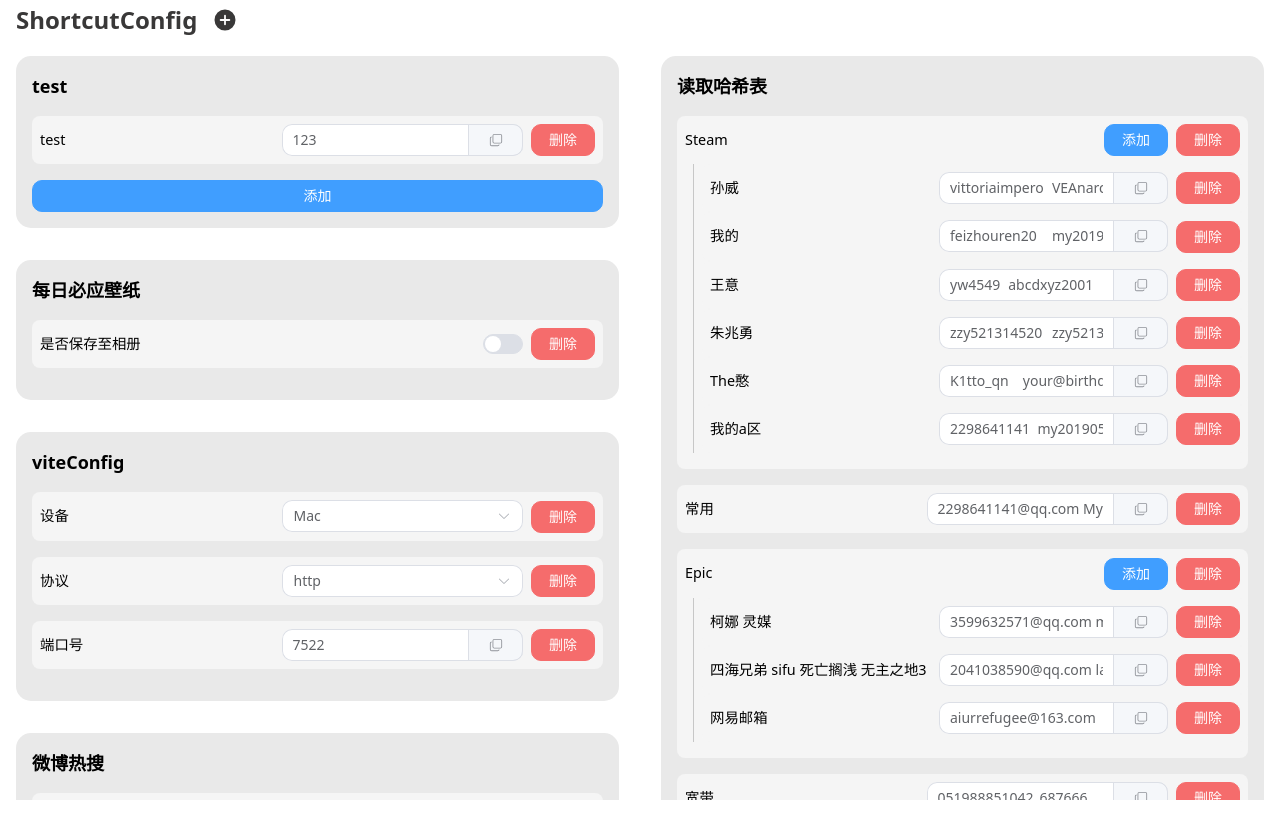
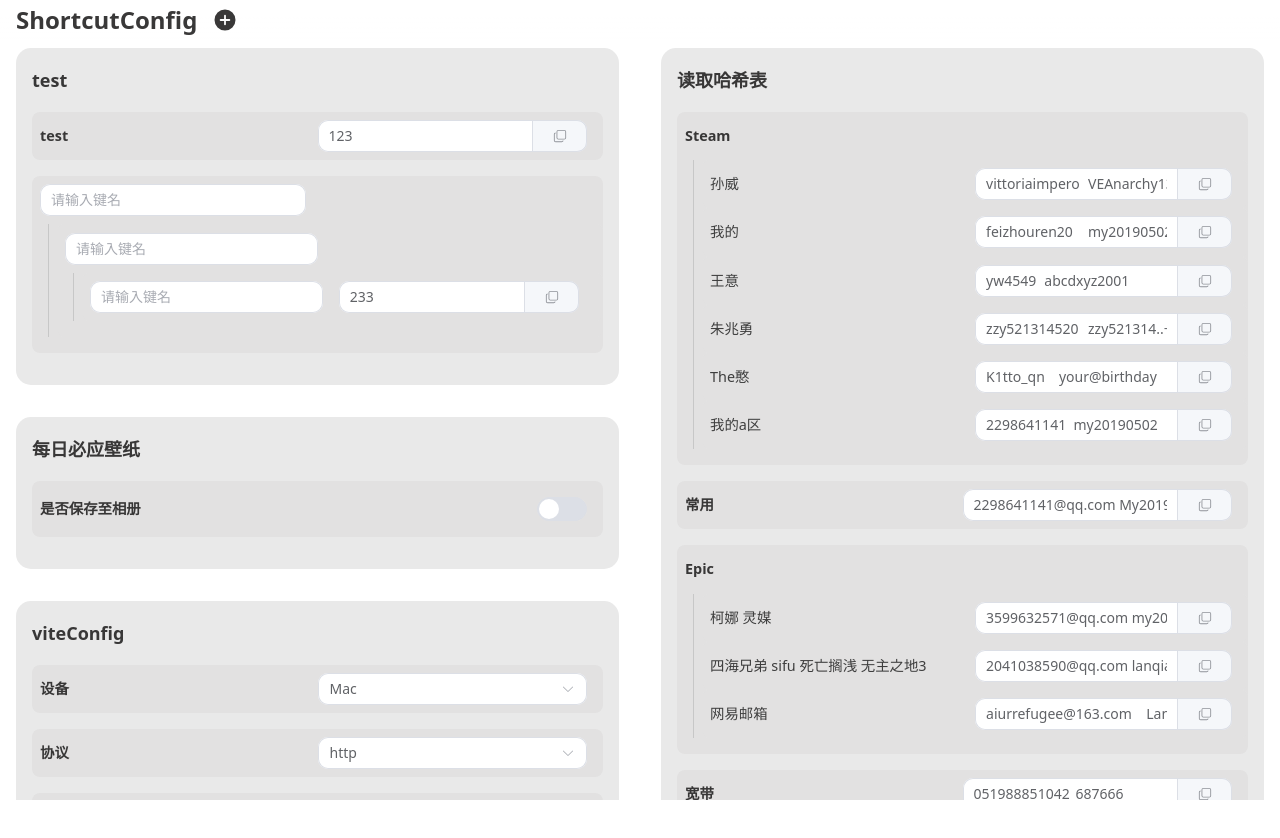
Before and after one commit to AiurRefugee/shortcutConfig, a Vue app: page / in a window 1280 px wide. Shown: the top 838 px of the page. Before the commit the page ends 800 px from the top, so only its background shows below. Built offline with nearby package versions, Linux system fonts and the light colour scheme.

Commit message:
optbutton

```diff
--- a/index.html
+++ b/index.html
@@ -1,14 +1,23 @@
 <!doctype html>
 <html lang="en">
+
 <head>
   <meta charset="UTF-8" />
   <link rel="icon" type="image/svg+xml" href="/vite.svg" />
-    <meta name="viewport" content="width=device-width, initial-scale=1.0, maximum-scale=1.0, user-scalable=no">
+  <meta name="viewport" content="width=device-width, initial-scale=1.0">
+  <meta name="theme-color" content="#FFFFFF" media="(prefers-color-scheme: light)">
+  <meta name="theme-color" content="#000000" media="(prefers-color-scheme: dark)">
+  <meta name="apple-mobile-web-app-capable" content="yes">
+  <meta name="apple-mobile-web-app-status-bar-style" content="black-translucent">
+  <meta name="browsermode" content="application">
+  <meta name="full-screen" content="yes" />
 
   <title>ShortcutConfig</title>
 </head>
+
 <body>
   <div id="app"></div>
   <script type="module" src="/src/main.js"></script>
 </body>
+
 </html>
--- a/src/App.vue
+++ b/src/App.vue
@@ -75,6 +75,7 @@ function checkName(name, callBack) {
 }
 
 onMounted(() => {
+
   // axios({
   //   method: "get",
   //   url: lgUrl + "/read-file",
@@ -116,16 +117,16 @@ function vibrate() {
     alert("您的设备不支持振动功能。");
   }
 }
-
 </script>
 <template>
+  <div class="appContainer">
     <div class="ShortcutConfig h-10 text-2xl w-full font-bold">
       <h1>ShortcutConfig</h1>
       <div class="addWrapper ml-4">
         <el-icon @click="addShortcut"><CirclePlusFilled /></el-icon>
       </div>
     </div>
-    <div class="shortcutContainer pt-10">
+    <div class="shortcutContainer pt-8 pb-16">
       <shortcut
         v-for="(shortcut, index) in ShortcutConfig"
         :key="index"
@@ -135,8 +136,9 @@ function vibrate() {
         @removeShortcut="removeShortcut"
         @checkName="checkName"
       />
+      <div class="w-full h-24"></div>
     </div>
+  </div>
 </template>
 <style lang="scss" scoped>
-
 </style>
--- a/src/components/Widgets.vue
+++ b/src/components/Widgets.vue
@@ -2,11 +2,11 @@
 import { ref, onMounted, inject } from "vue";
 import { useEventListener } from "@vueuse/core";
 import gsap from "gsap";
+import OptButton from "@/components/optButton.vue";
 import { copyToClipboard, findItem } from "@/utils/util.js";
 import { CopyDocument, Share, Plus } from "@element-plus/icons-vue";
 
 import Widgets from "@/components/Widgets.vue";
-import addButton from "@/components/addButton.vue";
 
 const $bus = inject("$bus");
 
@@ -25,14 +25,46 @@ const emit = defineEmits([
 
 const timeout = null;
 
+function hideAllButton(id) {
+  Array.from(document.querySelectorAll(id)).forEach((item) => {
+    gsap.to(item, {
+      width: "0",
+      duration: 0.3,
+      ease: "power1.inOut",
+    });
+  });
+}
+
+function toogleButton(button) {
+  if (button.clientWidth > 0) {
+    gsap.to(button, {
+      width: "0",
+      duration: 0.3,
+      ease: "power1.inOut",
+    });
+  } else {
+    gsap.to(button, {
+      width: "4rem",
+      duration: 0.3,
+      ease: "power1.inOut",
+    });
+  }
+}
+
 function showOpt(item, event) {
-  console.log(event);
-  const opt = listItemWrapper.value.querySelector("#opt");
-  gsap.to(opt, {
-    width: "10rem",
-    duration: 0.3,
-    ease: "power1.inOut",
-  });
+  console.log(item);
+  const deleteButton = listItemWrapper.value.querySelector("#delete");
+  if (props.param.canAddKeyValue) {
+    const addButton = listItemWrapper.value.querySelector("#add");
+    if (addButton) {
+      toogleButton(addButton);
+    }
+  }
+  hideAllButton("#add");
+  hideAllButton("#delete");
+  if (deleteButton) {
+    toogleButton(deleteButton);
+  }
 }
 
 onMounted(() => {});
@@ -43,17 +75,25 @@ onMounted(() => {});
     ref="listItemWrapper"
     class="listItemWrapper rounded-lg my-4"
     :id="param.key"
-    @click.stop="showOpt(item, $event)"
   >
     <div
       id="listItem"
+
       class="text-lg pl-2 flex items-center py-2 cursor-pointer"
     >
-      <div class="w-1/2 flex-1 whitespace-nowrap overflow-hidden">
-        <h2 class="w-full overflow-auto">{{ param.key }}</h2>
+      <div
+        class="w-1/2 flex-grow-2 whitespace-nowrap overflow-hidden pr-4"
+        :class="param.type ? '' : 'flex-shrink-0'"
+      >
+        <h2 class="w-full overflow-auto" v-if="param.key" @click.stop="showOpt(item, $event)">{{ param.key }}</h2>
         <!-- <div class="divider"></div> -->
+        <el-input
+          v-model="param.key"
+          placeholder="请输入键名"
+          v-else
+        ></el-input>
       </div>
-      <div class="w-1/2 flex-1 pr-2">
+      <div class="w-1/2 flex-grow-2 pr-2" :class="param.type ? '' : ''">
         <div class="w-full flex justify-end" v-if="param.type == 'select'">
           <el-select v-model="param.value" @change="update" style="width: 100%">
             <el-option
@@ -65,7 +105,11 @@ onMounted(() => {});
           </el-select>
         </div>
 
-        <div class="w-full flex justify-end" v-if="param.type == 'input'">
+        <div
+          class="w-full flex flex-grow-2 justify-end"
+          v-if="param.type == 'input'"
+          :class="param.type ? '' : ''"
+        >
           <el-input
             placeholder="请输入值"
             v-model="param.value"
@@ -79,24 +123,26 @@ onMounted(() => {});
             </template>
           </el-input>
         </div>
-        <div class="w-full flex justify-end" v-if="param.type == 'switch'">
-          <el-switch v-model="param.value" @change="update"></el-switch>
+        <div
+          class="w-full flex justify-end flex-grow-2"
+          v-if="param.type == 'switch'"
+          :class="param.type ? '' : ''"
+        >
+          <el-switch v-model="param.value" @change="update" size="large"></el-switch>
         </div>
       </div>
-      <div
-        id="add"
-        class="w-16 flex-shrink-0 mr-2 overflow-hidden"
-        v-if="param.canAddKeyValue || param.canAddSecParam"
-      >
-        <el-button type="primary" @click="addKeyValue">添加</el-button>
-      </div>
-      <div id="delete" class="w-16 flex-shrink-0 overflow-hidden mr-2">
-        <el-button type="danger">删除</el-button>
-      </div>
+      <OptButton :object="param" />
     </div>
     <div class="subWrapper ml-4 mb-4 pl-2 pr-0" v-if="param.params">
       <Widgets
         v-for="(item, index) in param.params"
+        :key="index"
+        :param="item"
+      />
+    </div>
+    <div class="subWrapper ml-4 mb-4 pl-2 pr-0" v-if="param.tempNodes">
+      <Widgets
+        v-for="(item, index) in param.tempNodes"
         :key="index"
         :param="item"
       />
--- /dev/null
+++ b/src/components/optButton.vue
@@ -0,0 +1,66 @@
+<script setup>
+import { ref, onMounted, inject } from "vue";
+import { copyToClipboard, adding } from "@/utils/util.js";
+import gsap from "gsap";
+const props = defineProps(["object", "wrapperName", "addDiretion"]);
+const $bus = inject("$bus");
+const emit = defineEmits(["addKeyValue"]);
+
+onMounted(() => {
+  // console.log("wrapperName", props.object.canAddKeyValue);
+});
+</script>
+<template>
+  <!-- 添加参数或键值对 -->
+  <div v-if="object.canAddKeyValue && object.canAddSecParam">
+    <el-popover
+      v-if="object.canAddSecParam"
+      placement="left"
+      title="选择添加类型"
+      :width="200"
+      trigger="click"
+    >
+      <template #reference>
+        <div
+          id="add"
+          class="w-0 flex-shrink-0 mr-2 overflow-hidden"
+        >
+        <el-button
+            ref="buttonRef"
+            type="primary"
+            >添加</el-button
+          >
+        </div>
+      </template>
+      <el-row justify="space-around" style="width: 100%" :gutter="10">
+        <el-col :span="12"
+          ><el-button type="primary"
+            >键值对</el-button
+          ></el-col
+        >
+        <el-col :span="12"
+          ><el-button type="primary"
+            >二级参数</el-button
+          ></el-col
+        >
+      </el-row>
+    </el-popover>
+  </div>
+  <div
+    id="add"
+    class="w-0 flex-shrink-0 mr-2 overflow-hidden"
+    v-if="object.canAddKeyValue && !object.canAddSecParam"
+  >
+    <el-button
+      ref="buttonRef"
+      type="primary"
+      @click="addKeyValue(object, wrapperName)"
+      >添加</el-button
+    >
+  </div>
+  <div id="delete" class="w-0 flex-shrink-0 overflow-hidden mr-2">
+    <el-button type="danger">删除</el-button>
+  </div>
+</template>
+<style lang="scss" scoped>
+</style>
--- a/src/styles/common.scss
+++ b/src/styles/common.scss
@@ -9,12 +9,18 @@
 div {
     -webkit-tap-highlight-color: transparent;
 }
+.flex-grow-1 {
+    flex-grow: 1;
+}
+.flex-grow-2 {
+    flex-grow: 2;
+}
 #opt {
     // transition: all 0.3s ease-in-out;
 }
 html {
     width: 100vw;
-    height: 100dvh;
+    height: 110dvh;
     overflow: auto;
     --shortcutWidth: 50vw;
     --shortcutMargin: 1rem;
@@ -30,6 +36,7 @@ html {
 
     --txtLight_Primary: #eeeeee;
     --txtDark_Primary: rgba(43, 42, 42, 0.932);
+    --txtDark_Basic: #3e3e3e;
 
     --radius-lg: 1rem;
 
@@ -47,25 +54,28 @@ html {
     --textColorPrimay: #2e2e2e;
     --textColorSecPrimary: #848484;
     --listBgColor: #dadada58;
-
+    background-color: var(--bgLight_Primary);
     @media (width <= 628px) {
+        font-size: 14px;
         --shortcutWidth: 90vw;
         --shortcutMargin: 1rem;
         --colNum: 1;
     }
 
     @media (prefers-color-scheme: dark) {
-        --bgColorPrimary: #181818;
-        --bgColorSecPrimary: #222222;
-        --textColorPrimay: #e7e7e7;
-        --textColorSecPrimary: #afafaf;
-        --listBgColor: #73737358;
+        --bgLight_Primary: rgb(0, 0, 0);
+        --bgLight_Secondary: #1e1e1e;
+        --bgLight_Basic: #2c2c2c;
+
+        --txtLight_Primary: #181818;
+        --txtDark_Primary: rgb(241 241 241 / 93%);
+        --txtDark_Basic: #b9b9b9;
     }
 }
 body {
     margin: 0;
     height: 100dvh;
-    overflow: auto;
+    overflow: hidden;
 }
 svg {
     // width: 100%;
@@ -73,6 +83,7 @@ svg {
     aspect-ratio: 1 / 1;
     cursor: pointer;
 }
+
 .shortcutContainer {
     width: 100vw;
     // column-width: 45%;
@@ -94,8 +105,12 @@ svg {
     width: 100%;
     break-inside: avoid;
     padding: var(--shortcutPad);
+    background-color: var(--bgLight_Primary);
     .shortcut {
         // margin: var(--shortcutMargin);
+        h2 {
+            color: var(--txtDark_Primary);
+        }
         border-radius: var(--radius-lg);
         padding: var(--shortcutPad);
         background-color: var(--bgLight_Secondary);
@@ -119,7 +134,7 @@ button {
     justify-content: stretch;
     align-content: flex-start;
     align-items: flex-start;
-    background-color: var(--bgColorPrimary);
+    background-color: var(--bgLight_Primary);
 }
 .ShortcutConfig {
     width: 100vw;
@@ -130,6 +145,7 @@ button {
     display: flex;
     align-items: center;
     background: var(--bgLight_Primary);
+    background: linear-gradient(to bottom, var(--bgLight_Primary) 35%, transparent 100%);
     color: var(--txtDark_Primary);
 }
 
@@ -234,20 +250,32 @@ button {
     min-height: var(--cellHeight);
 }
 .listItemWrapper {
+    $baseFontSize: 0.9rem;
     overflow: hidden;
     transition: height 0.5s ease-in-out;
     // margin: 0 15px;
-    background-color: #f5f5f5;
+    background-color: var(--bgLight_Basic);
     .listItemWrapper {
         margin: 0;
+
     }
     h2 {
-        font-size: 0.9rem;
+        font-size: 1.1rem;
+        font-weight: 600;
     }
+    .listItemWrapper h2 {
+        color: var(--txtDark_Basic);
+        font-weight: 400;
+        font-size: $baseFontSize;
+    }
+    #listItem h2 {
+        font-size: $baseFontSize;
+    }
+
+
     .subWrapper {
         // background-color: #edededea;
         border-left: 1px solid #c7c7c7;
-
     }
 }
 .divider {
--- a/src/views/shortcut.vue
+++ b/src/views/shortcut.vue
@@ -2,8 +2,7 @@
 import { ref, onMounted, inject } from "vue";
 import gsap from "gsap";
 import Widgets from "@/components/Widgets.vue";
-import addButton from "@/components/addButton.vue";
-import { calHeight } from "../utils/util";
+import OptButton from "@/components/optButton.vue";
 
 import { CopyDocument, Share, Plus } from "@element-plus/icons-vue";
 import { ElMessage } from "element-plus";
@@ -18,88 +17,47 @@ function runShortCut(name) {
 const $bus = inject("$bus");
 const thisShortcut = ref();
 
-// 删除参数
-function removeParam(index) {
-  props.shortcut.params.splice(index, 1);
-  if (!props.shortcut.canAddKeyValue && !props.shortcut.canAddSecParam) {
-    if (props.shortcut.params && props.shortcut.params.length == 0) {
-      removeShortCut();
-    }
-  }
+function hideAllButton(id) {
+  Array.from(document.querySelectorAll(id)).forEach((item) => {
+    gsap.to(item, {
+      width: "0",
+      duration: 0.3,
+      ease: "power1.inOut",
+    });
+  });
 }
 
-// 删除shortcut
-function removeShortCut() {
-  emit("removeShortcut", props.index);
-}
-
-// 删除tempNode中的元素
-function removeTempNode(index) {
-  props.shortcut.tempNodes.splice(index, 1);
-  if (!props.shortcut.canAddKeyValue && !props.shortcut.canAddSecParam) {
-    if (!props.shortcut.tempNodes || props.shortcut.tempNodes.length == 0) {
-      removeShortCut();
-    }
-  }
-}
-
-function updateNode(index) {
-  props.shortcut.params.push(props.shortcut.tempNodes.splice(index, 1)[0]);
-  console.log(props.shortcut.params);
-}
-
-function toggleRemove(e) {
-  if (e.target.tagName == "INPUT") return;
-  if (
-    Array.from(e.target.classList).filter((item) => item.includes("el")).length
-  )
-    return;
-  const btn =
-    thisShortcut.value && thisShortcut.value.querySelector(".shortcutBtn");
-  if (!btn) return;
-  Array.from(document.getElementsByClassName("shortcutBtn")).forEach((btn) => {
-    if (btn !== e.target) {
-      gsap.to(btn, {
-        width: 0,
-        duration: 0.5,
-        ease: "power1.inOut",
-      });
-    }
-  });
-  if (!btn.clientWidth) {
-    gsap.to(btn, {
-      width: "100px",
-      duration: 0.5,
+function toogleButton(button) {
+  if (button.clientWidth > 0) {
+    gsap.to(button, {
+      width: "0",
+      duration: 0.3,
       ease: "power1.inOut",
     });
   } else {
-    gsap.to(btn, {
-      width: 0,
-      duration: 0.5,
+    gsap.to(button, {
+      width: "4rem",
+      duration: 0.3,
       ease: "power1.inOut",
     });
   }
 }
 
-function finish() {
-  let nameRep = false;
-  emit("checkName", props.shortcut.shortcutName, (val) => {
-    nameRep = val;
-  });
-  console.log(nameRep);
-  if (nameRep) {
-    ElMessage.error("快捷指令名称重复");
-    return false;
+function showOpt(item, event) {
+  if (event.target.tagName === "SPAN" || event.target.tagName == 'BUTTON') return false;
+  console.log(item, event);
+  hideAllButton("#add");
+  hideAllButton("#delete");
+  const deleteButton = thisShortcut.value.querySelector("#delete");
+  if (deleteButton) {
+    toogleButton(deleteButton);
   }
-  if (props.shortcut.shortcutName) {
-    props.shortcut.nameFinished = true;
+  if (props.shortcut.canAddKeyValue) {
+    const addButton = thisShortcut.value.querySelector("#add");
+    if (addButton) {
+      toogleButton(addButton);
+    }
   }
-  $bus.emit("update");
-}
-
-// 检查名称重复
-function checkName(name, callBack) {
-  callBack(props.shortcut.params.filter((item) => item.key == name).length > 0);
 }
 
 onMounted(() => {});
@@ -107,18 +65,24 @@ onMounted(() => {});
 <template>
   <div class="shortcutWrapper" ref="thisShortcut">
     <div class="shortcut">
-      <h2 class="text-lg font-bold">{{ shortcut.shortcutName }}</h2>
+      <div class="w-full flex items-center justify-between pr-2">
+        <h2 class="w-full text-lg font-bold" @click.stop.prevent="showOpt(shortcut, $event)">{{ shortcut.shortcutName }}</h2>
+        <OptButton :object="shortcut" />
+      </div>
 
-      <Widgets v-for="(item, index) in shortcut.params" :key="index" :param="item">
+      <Widgets
+        v-for="(item, index) in shortcut.params"
+        :key="index"
+        :param="item"
+      >
       </Widgets>
-      <addButton
-        :object="shortcut"
-        :wrapperName="shortcut.shortcutName"
-        addDiretion="btt"
-      />
-
+      <Widgets
+        v-for="(item, index) in shortcut.tempNodes"
+        :key="index"
+        :param="item"
+      >
+      </Widgets>
     </div>
-    <!-- <div class="w-full h-52"></div> -->
   </div>
 </template>
 <style lang="scss" scoped>
```
Lines whose indentation alone changed are shown as unchanged.
